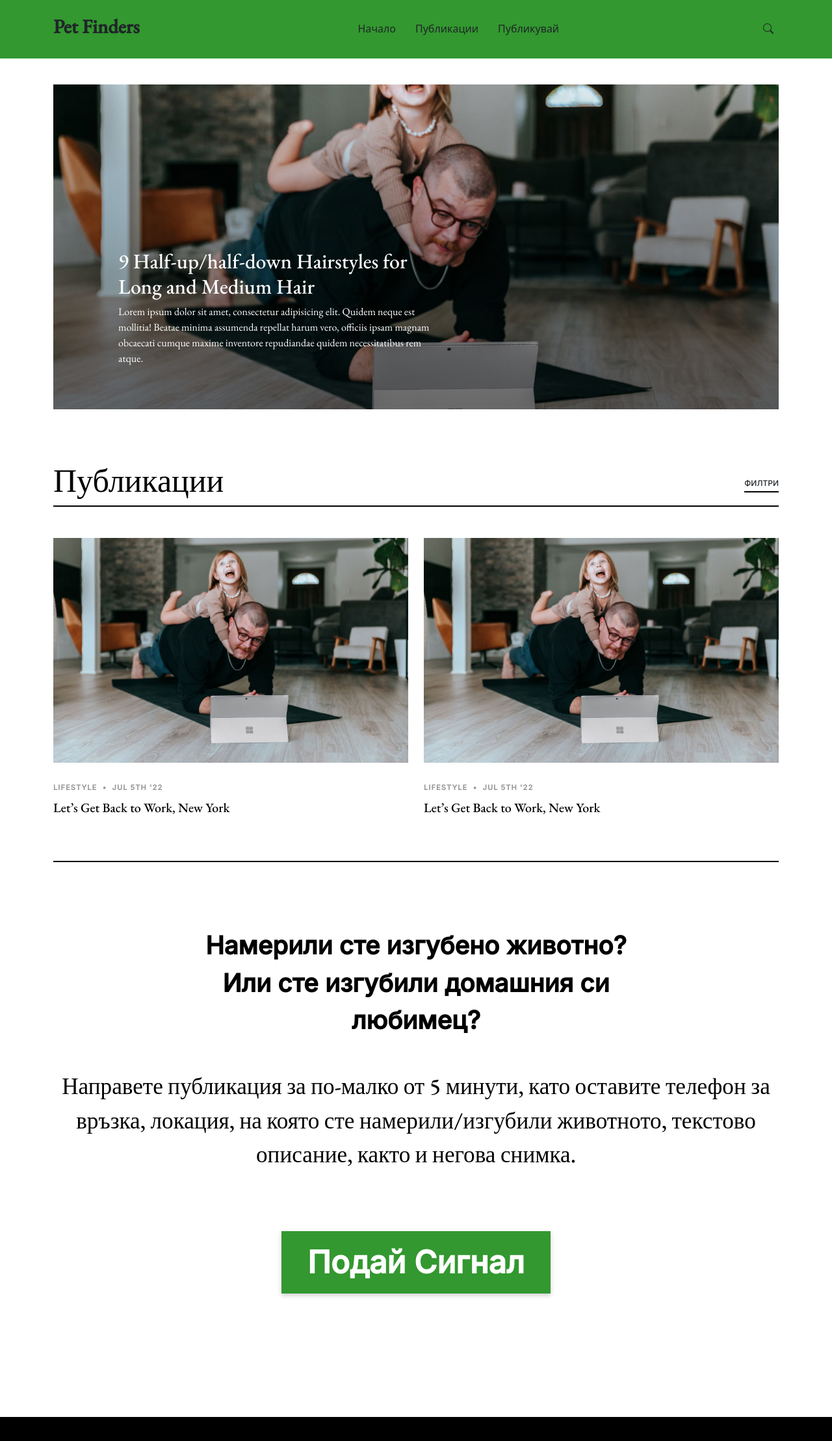
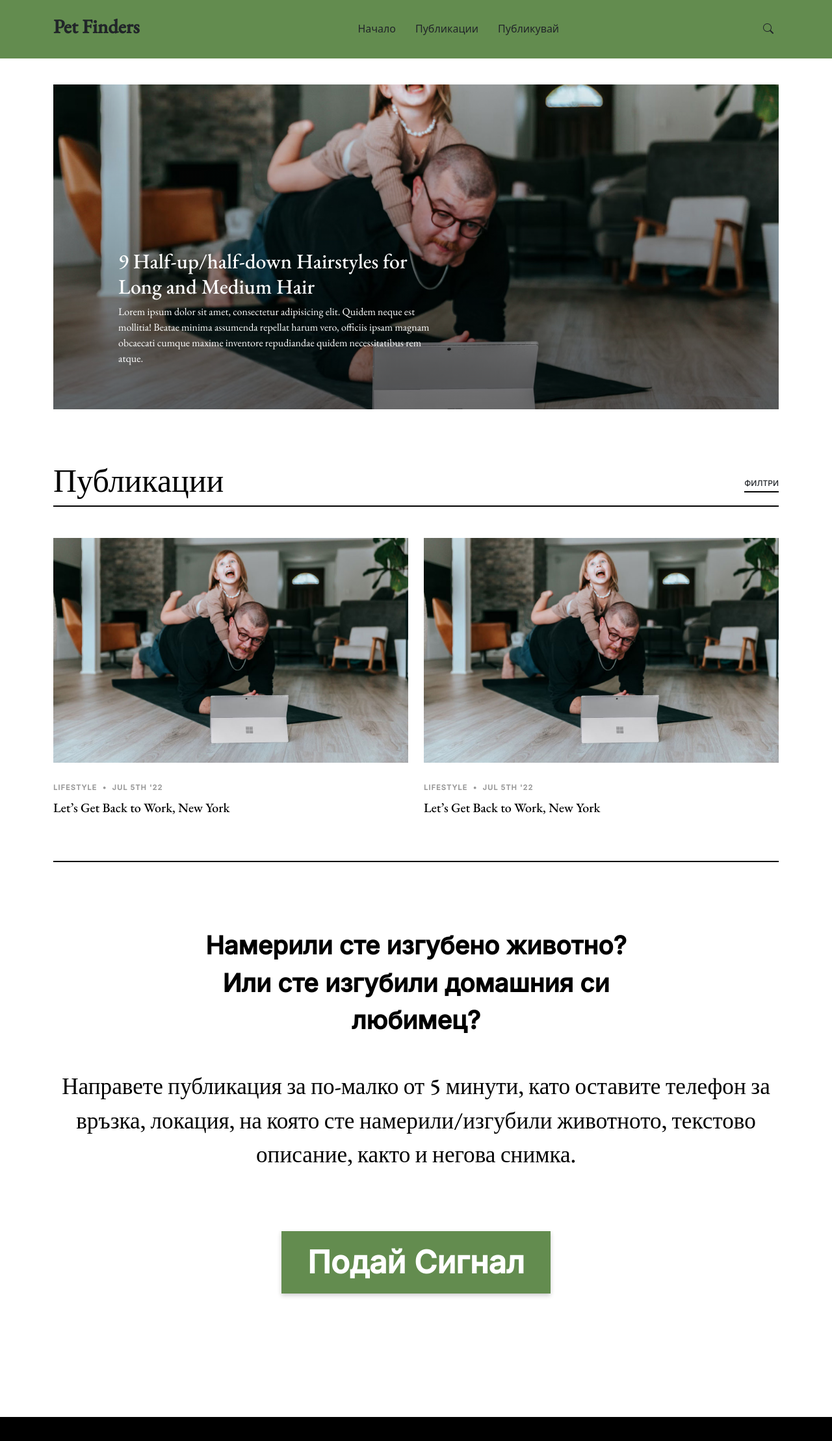
Before and after one commit to F0xyBG/PetFinder, a plain HTML site: page FrontEnd/index.html in a window 1280 px wide. Shown: the top 2218 px of the page at 65% size. Drawn offline with nearby package versions, Linux system fonts and the light colour scheme; no server answers; a web font is replaced by a local one.

Commit message:
colorfixed

```diff
--- a/FrontEnd/assets/css/main.css
+++ b/FrontEnd/assets/css/main.css
@@ -131,7 +131,7 @@ section {
   height: 90px;
   transition: all 0.5s;
   z-index: 997;
-  background: #32982F;
+  background: #638C4F;
 }
 
 .header.sticked {
@@ -1344,7 +1344,7 @@ section {
   box-shadow: 0 3px 7px rgba(0, 0, 0, 0.2);
 
   color: white;
-  background: #32982F;
+  background: #638C4F;
   text-align: center;
   font-family: Inter;
   font-size: 300%;
```
